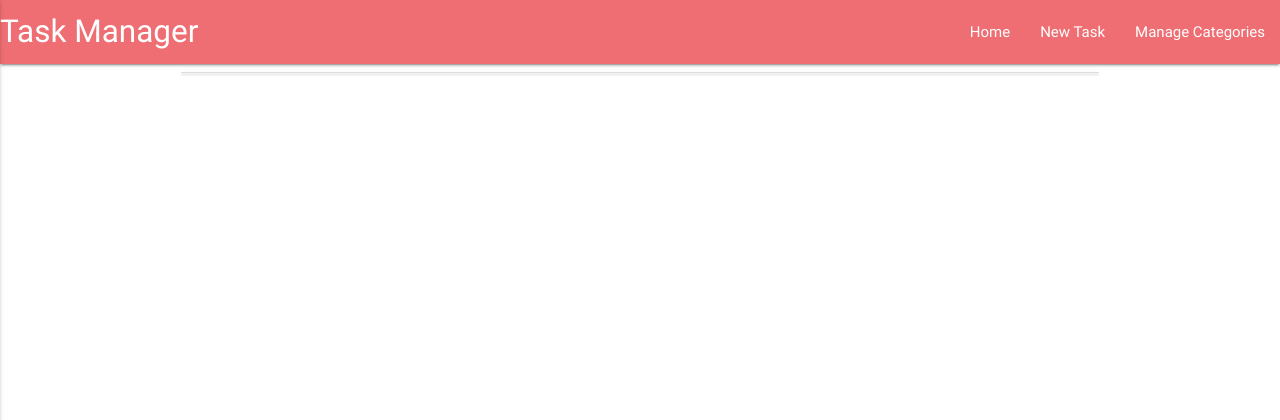
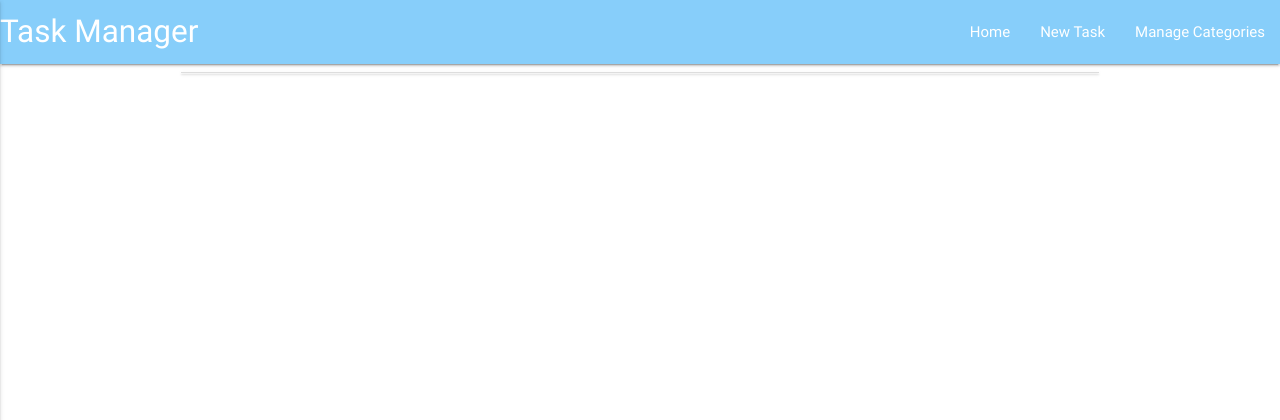
Before and after one commit to romangrubic/task-manager, a Flask app: page / in a window 1280 px wide. Shown: the top 420 px of the page. Run offline with Flask 2, Linux system fonts and the light colour scheme; data that the repository does not hold is empty; some libraries are stand-ins or nearby versions.

Commit message:
Styled a little bit.

```diff
--- a/static/css/style.css
+++ b/static/css/style.css
@@ -1,12 +1,27 @@
-.btn_small{
+.btn_small {
     height: 24px;
     width: 60px;
     line-height: 24px;
-    margin: 5px 5px;
+    margin: 8px 5px;
     padding: 0 0.5em;
 }
 
-.task_header{
-    margin-top: 10px;
+.task_header {
+    margin: 10px auto;
+    text-align: center;
 
 }
+/* ---- Navbar -----*/
+.navbar {
+    background-color:lightskyblue;
+}
+
+.side-nav > li:hover {
+    background: rgba(0, 183, 255, 0.4);
+}
+.material-icons{
+    margin-top: 10px;
+}
+.collapsible-body{
+    margin: 5px 25px;
+}
--- a/templates/base.html
+++ b/templates/base.html
@@ -8,13 +8,13 @@
 	<title>Task Manager</title>
 	<link href="https://fonts.googleapis.com/icon?family=Material+Icons" rel="stylesheet">
 	<link rel="stylesheet" href="https://cdnjs.cloudflare.com/ajax/libs/materialize/0.100.2/css/materialize.min.css">
-	<link rel="stylesheet" href="{{ url_for('static', filename='css/style.css') }}" type="text/css">
+	<link rel="stylesheet" href="{{url_for('static', filename='css/style.css')}}" type="text/css">
 </head>
 
 <body>
 	<header>
 		<nav>
-			<div class="nav-wrapper">
+			<div class="nav-wrapper navbar">
 				<a href="{{url_for('get_tasks')}}" class="brand-logo">Task Manager</a>
 				<a href="#" data-activates="mobile-demo" class="button-collapse"><i class="material-icons">menu</i></a>
 				<ul id="nav-mobile" class="right hide-on-med-and-down">
@@ -22,10 +22,11 @@
 					<li><a href="{{url_for('add_task')}}">New Task</a></li>
 					<li><a href="{{url_for('get_categories')}}">Manage Categories</a></li>
 				</ul>
+
 				<ul class="side-nav" id="mobile-demo">
-					<li><a href="{{url_for('get_tasks')}}">Home</a></li>
-					<li><a href="{{url_for('add_task')}}">New Task</a></li>
-					<li><a href="{{url_for('get_categories')}}">Manage Categories</a></li>
+					<li><a href="{{url_for('get_tasks')}}"><span>Home</span></a></li>
+					<li><a href="{{url_for('add_task')}}"><span>New Task</span></a></li>
+					<li><a href="{{url_for('get_categories')}}"><span>Manage Categories</span></a></li>
 				</ul>
 			</div>
 		</nav>
--- a/templates/tasks.html
+++ b/templates/tasks.html
@@ -4,14 +4,15 @@
         {% for task in tasks %}
         <li>
             <div class="collapsible-header">
-                <div class="col s3">
+                <div class="col s1">
                     <i class="material-icons">expand_more</i>
+                </div>
+                <div class=" task_header col s7">
+                    <strong>{{task.task_name}}</strong> - {{task.due_date}}
+                </div>
+                <div class="col s4">
                     <a href="{{url_for('delete_task', task_id=task._id)}}" class="waves-effect waves-light btn btn_small">Done</a>
                     <a href="{{url_for('edit_task', task_id=task._id)}}" class="waves-effect waves-light btn btn_small blue">Edit</a>
-
-                </div>
-                <div class=" task_header col s9">
-                    <strong>{{task.task_name}}</strong> - {{task.due_date}}
                 </div>
             </div>
             <div class="collapsible-body">
```
